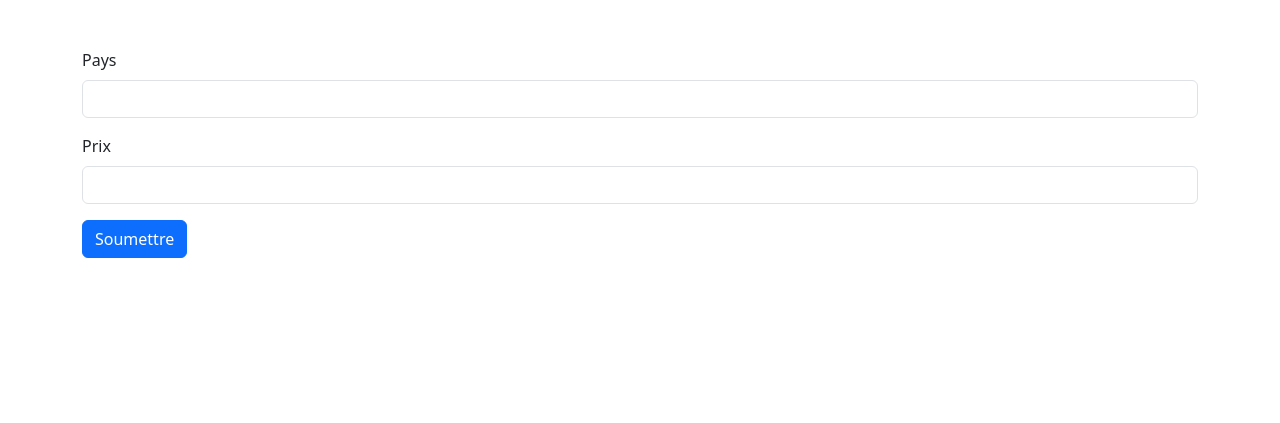
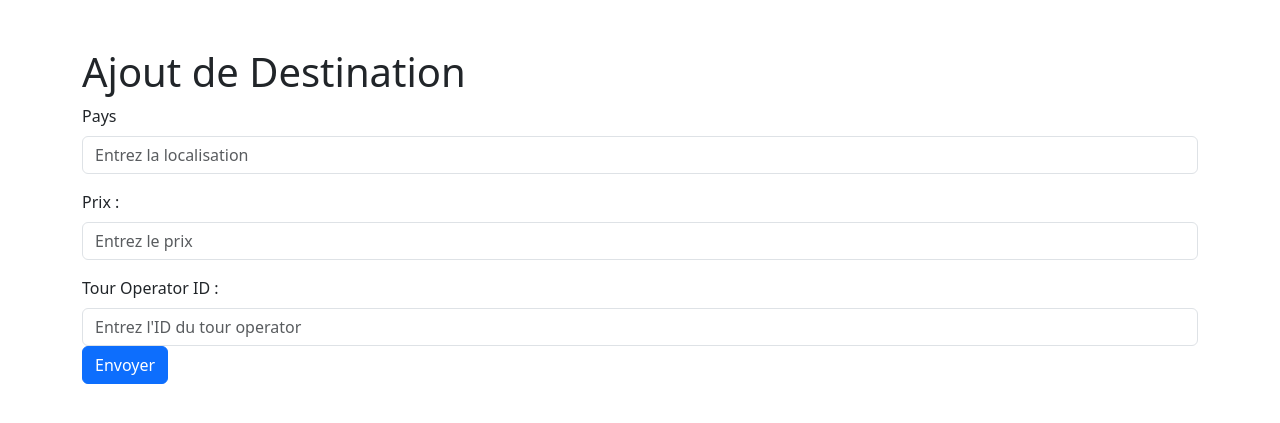
Before and after one commit to lea4203/Projet_ComparOperator, a PHP site: page /form_ajout_destination.php in a window 1280 px wide. Shown: the top 423 px of the page. Run offline with PHP 8.4, Linux system fonts and the light colour scheme.

Commit message:
ajout du formulaire ajout de destination

```diff
--- a/form_ajout_destination.php
+++ b/form_ajout_destination.php
@@ -10,17 +10,21 @@
 </head>
 
 <body>
-    <div class="container mt-5">
-        <form action="traitement_form_destination.php" method="POST">
+<div class="container mt-5">
+        <h1>Ajout de Destination</h1>
+        <form method="post" action="traitement/traitement_form_destination.php">
             <div class="mb-3">
                 <label for="location" class="form-label">Pays</label>
-                <input type="text" class="form-control" id="location" name="location">
+                <input type="text" class="form-control" id="location" name="location" placeholder="Entrez la localisation">
             </div>
             <div class="mb-3">
-                <label for="price" class="form-label">Prix</label>
-                <input type="text" class="form-control" id="price" name="price">
+                <label for="price" class="form-label">Prix :</label>
+                <input type="text" class="form-control" id="price" name="price" placeholder="Entrez le prix">
             </div>
-            <button type="submit" class="btn btn-primary">Soumettre</button>
+            <div class="mb-3">
+                <label for="tour_operator_id" class="form-label">Tour Operator ID :</label>
+                <input type="text" class="form-control" id="tour_operator_id" name="tour_operator_id" placeholder="Entrez l'ID du tour operator">
+            <button type="submit" class="btn btn-primary">Envoyer</button>
         </form>
     </div>
     <script src="https://cdn.jsdelivr.net/npm/bootstrap@5.3.1/dist/js/bootstrap.bundle.min.js"
```
Also changed, not shown: classes/Manager.php (+9 -7 lines), footer.php (+10 -2 lines), index.php (+2 -11 lines), traitement/traitement_form_destination.php (+9 -11 lines).
